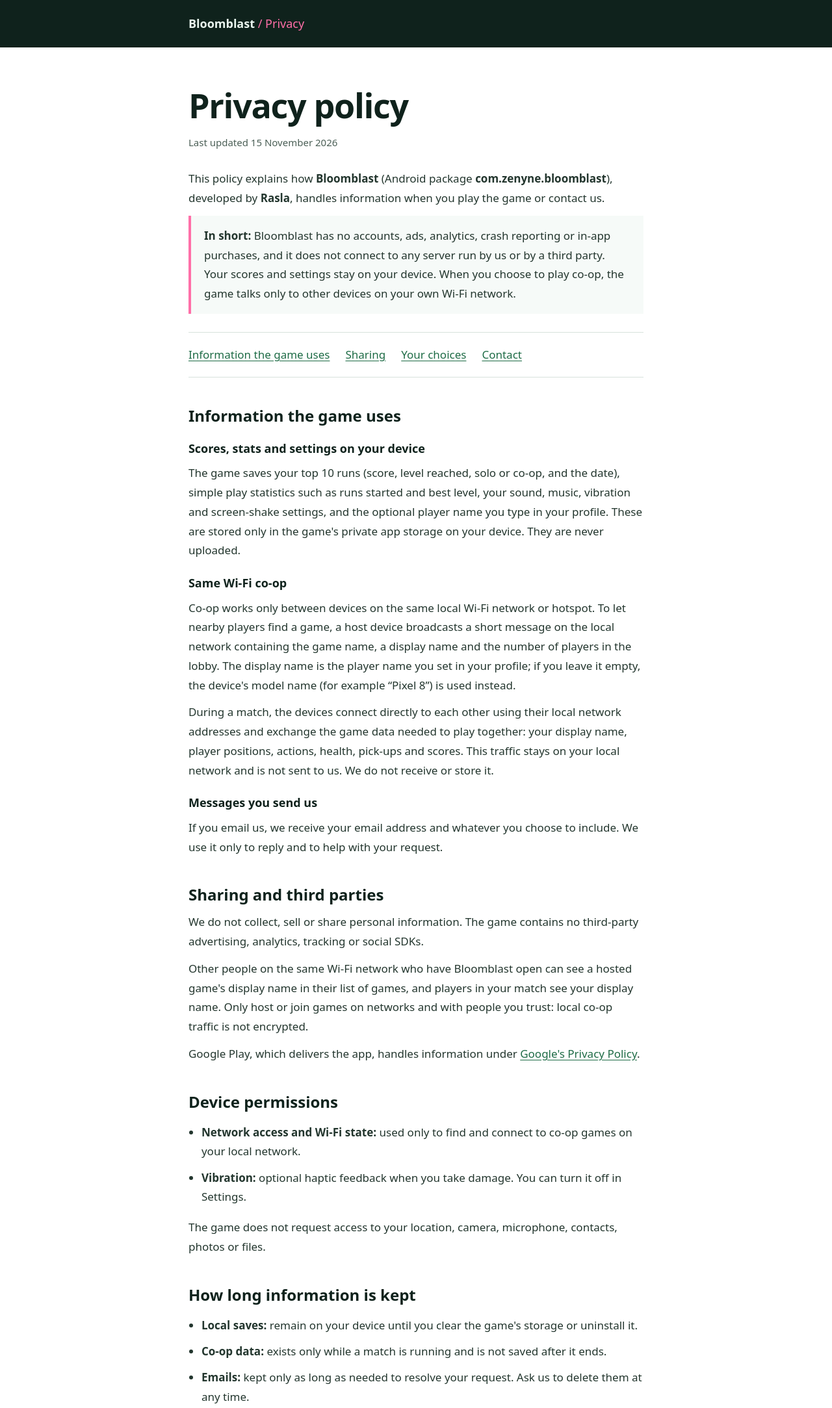
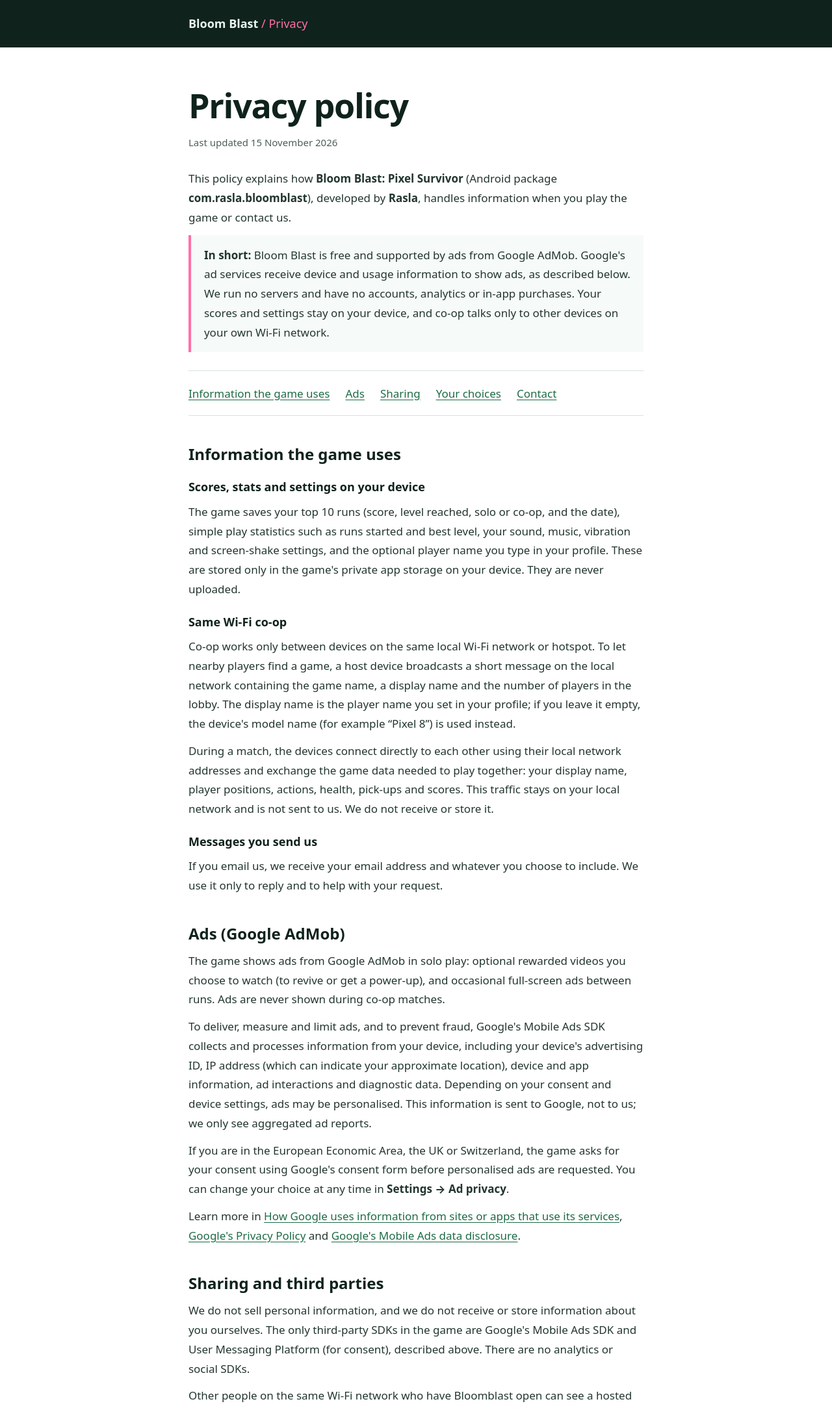
Before and after one commit to 0xrasla/app-utils, a plain HTML site: page boomblast/index.html in a window 1280 px wide. Shown: the top 2167 px of the page at 65% size. Drawn offline with Linux system fonts and the light colour scheme.

Commit message:
Revise privacy policy for Bloom Blast: Pixel Survivor
Updated privacy policy details for Bloom Blast: Pixel Survivor, including changes related to ads and data handling.

```diff
--- a/boomblast/index.html
+++ b/boomblast/index.html
@@ -3,9 +3,9 @@
 <head>
   <meta charset="utf-8">
   <meta name="viewport" content="width=device-width, initial-scale=1">
-  <meta name="description" content="Privacy policy for Bloomblast. The game has no accounts, ads, analytics or online servers; it saves on your device and connects only to players on your Wi-Fi.">
+  <meta name="description" content="Privacy policy for Bloom Blast: Pixel Survivor. Covers Google AdMob ads, local saves and same-Wi-Fi co-op.">
   <meta name="color-scheme" content="light">
-  <title>Privacy policy | Bloomblast</title>
+  <title>Privacy policy | Bloom Blast: Pixel Survivor</title>
   <style>
     :root {
       color-scheme: light;
@@ -68,15 +68,16 @@
 <body>
   <a class="skip" href="#policy">Skip to privacy policy</a>
   <header class="masthead">
-    <div class="wrap"><p class="brand">Bloomblast <span> / Privacy</span></p></div>
+    <div class="wrap"><p class="brand">Bloom Blast <span> / Privacy</span></p></div>
   </header>
   <main class="wrap" id="policy">
     <h1>Privacy policy</h1>
     <p class="updated">Last updated <time datetime="2026-11-15">15 November 2026</time></p>
-    <p>This policy explains how <strong>Bloomblast</strong> (Android package <strong>com.zenyne.bloomblast</strong>), developed by <strong>Rasla</strong>, handles information when you play the game or contact us.</p>
-    <p class="summary"><strong>In short:</strong> Bloomblast has no accounts, ads, analytics, crash reporting or in-app purchases, and it does not connect to any server run by us or by a third party. Your scores and settings stay on your device. When you choose to play co-op, the game talks only to other devices on your own Wi-Fi network.</p>
+    <p>This policy explains how <strong>Bloom Blast: Pixel Survivor</strong> (Android package <strong>com.rasla.bloomblast</strong>), developed by <strong>Rasla</strong>, handles information when you play the game or contact us.</p>
+    <p class="summary"><strong>In short:</strong> Bloom Blast is free and supported by ads from Google AdMob. Google's ad services receive device and usage information to show ads, as described below. We run no servers and have no accounts, analytics or in-app purchases. Your scores and settings stay on your device, and co-op talks only to other devices on your own Wi-Fi network.</p>
     <nav aria-label="Policy sections">
       <a href="#information">Information the game uses</a>
+      <a href="#ads">Ads</a>
       <a href="#sharing">Sharing</a>
       <a href="#choices">Your choices</a>
       <a href="#contact">Contact</a>
@@ -93,9 +94,17 @@
       <p>If you email us, we receive your email address and whatever you choose to include. We use it only to reply and to help with your request.</p>
     </section>
 
+    <section aria-labelledby="ads">
+      <h2 id="ads">Ads (Google AdMob)</h2>
+      <p>The game shows ads from Google AdMob in solo play: optional rewarded videos you choose to watch (to revive or get a power-up), and occasional full-screen ads between runs. Ads are never shown during co-op matches.</p>
+      <p>To deliver, measure and limit ads, and to prevent fraud, Google's Mobile Ads SDK collects and processes information from your device, including your device's advertising ID, IP address (which can indicate your approximate location), device and app information, ad interactions and diagnostic data. Depending on your consent and device settings, ads may be personalised. This information is sent to Google, not to us; we only see aggregated ad reports.</p>
+      <p>If you are in the European Economic Area, the UK or Switzerland, the game asks for your consent using Google's consent form before personalised ads are requested. You can change your choice at any time in <strong>Settings → Ad privacy</strong>.</p>
+      <p>Learn more in <a href="https://policies.google.com/technologies/partner-sites">How Google uses information from sites or apps that use its services</a>, <a href="https://policies.google.com/privacy">Google's Privacy Policy</a> and <a href="https://developers.google.com/admob/android/privacy/play-data-disclosure">Google's Mobile Ads data disclosure</a>.</p>
+    </section>
+
     <section aria-labelledby="sharing">
       <h2 id="sharing">Sharing and third parties</h2>
-      <p>We do not collect, sell or share personal information. The game contains no third-party advertising, analytics, tracking or social SDKs.</p>
+      <p>We do not sell personal information, and we do not receive or store information about you ourselves. The only third-party SDKs in the game are Google's Mobile Ads SDK and User Messaging Platform (for consent), described above. There are no analytics or social SDKs.</p>
       <p>Other people on the same Wi-Fi network who have Bloomblast open can see a hosted game's display name in their list of games, and players in your match see your display name. Only host or join games on networks and with people you trust: local co-op traffic is not encrypted.</p>
       <p>Google Play, which delivers the app, handles information under <a href="https://policies.google.com/privacy">Google's Privacy Policy</a>.</p>
     </section>
@@ -103,7 +112,8 @@
     <section aria-labelledby="permissions">
       <h2 id="permissions">Device permissions</h2>
       <ul>
-        <li><strong>Network access and Wi-Fi state:</strong> used only to find and connect to co-op games on your local network.</li>
+        <li><strong>Network access and Wi-Fi state:</strong> used to load ads and to find and connect to co-op games on your local network.</li>
+        <li><strong>Advertising ID:</strong> used by Google's ad services as described in the Ads section. You can reset or delete it in your Android settings.</li>
         <li><strong>Vibration:</strong> optional haptic feedback when you take damage. You can turn it off in Settings.</li>
       </ul>
       <p>The game does not request access to your location, camera, microphone, contacts, photos or files.</p>
@@ -113,6 +123,7 @@
       <h2 id="retention">How long information is kept</h2>
       <ul>
         <li><strong>Local saves:</strong> remain on your device until you clear the game's storage or uninstall it.</li>
+        <li><strong>Ad data:</strong> retained by Google under its own policies.</li>
         <li><strong>Co-op data:</strong> exists only while a match is running and is not saved after it ends.</li>
         <li><strong>Emails:</strong> kept only as long as needed to resolve your request. Ask us to delete them at any time.</li>
       </ul>
@@ -121,21 +132,23 @@
     <section aria-labelledby="choices">
       <h2 id="choices">Your choices</h2>
       <ul>
-        <li>Play <strong>Solo</strong> to keep the game entirely offline.</li>
+        <li>Play with your device offline (solo works without internet) to stop ads from loading.</li>
+        <li>Rewarded ads are always optional; skip the offer button if you do not want to watch one.</li>
+        <li>Use <strong>Settings → Ad privacy</strong> in the game (where required), or your Android ad settings, to change ad personalisation or reset your advertising ID.</li>
         <li>Set your own player name in the profile so your device model name is never shown to other players.</li>
         <li>Clear the game's storage in Android Settings, or uninstall the game, to delete your scores, stats and settings.</li>
       </ul>
-      <p>Because we hold no game data about you, there is no account to delete. For any privacy question or request, email <a href="mailto:0xrasla@gmail.com?subject=Bloomblast%20privacy%20request">0xrasla@gmail.com</a> with the subject “Bloomblast privacy request.”</p>
+      <p>Because we hold no game data about you, there is no account to delete. Requests about ad data can be made to Google through the links above. For any privacy question or request, email <a href="mailto:0xrasla@gmail.com?subject=Bloomblast%20privacy%20request">0xrasla@gmail.com</a> with the subject “Bloomblast privacy request.”</p>
     </section>
 
     <section aria-labelledby="children">
       <h2 id="children">Children</h2>
-      <p>Bloomblast does not ask for age, real names or any contact details, and it does not knowingly collect personal information from anyone, including children. If you believe a child has sent us personal information by email, contact us and we will delete it.</p>
+      <p>Bloom Blast is not directed at children under 13. It does not ask for age, real names or any contact details, and we do not knowingly collect personal information from children. If you believe a child has sent us personal information by email, contact us and we will delete it.</p>
     </section>
 
     <section aria-labelledby="updates">
       <h2 id="updates">Changes to this policy</h2>
-      <p>If the game's features change, for example by adding online play or ads, we will update this policy before that release and change the date above.</p>
+      <p>If the game's features change, for example by adding online play, we will update this policy before that release and change the date above.</p>
     </section>
 
     <section aria-labelledby="contact">
```
